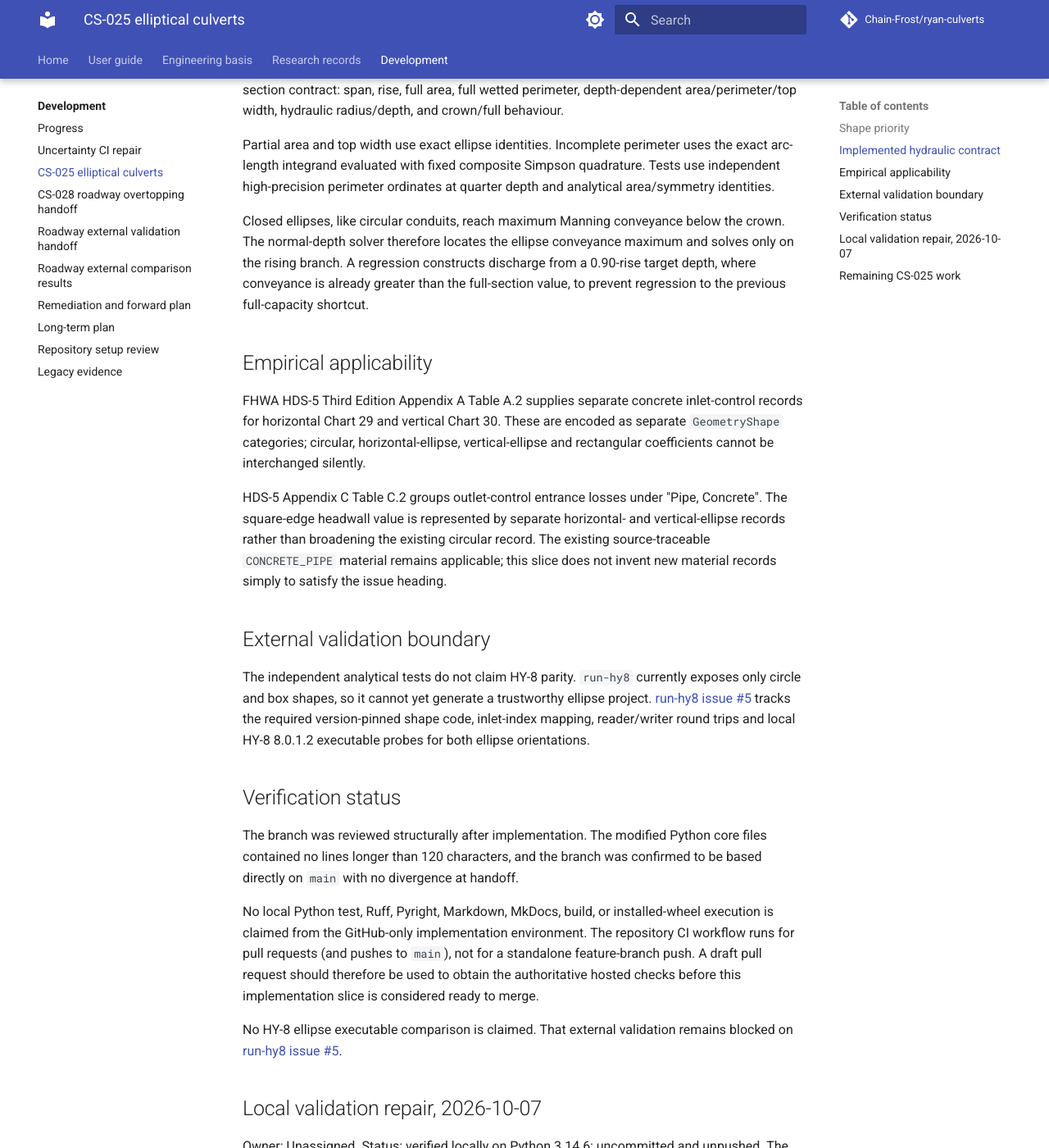
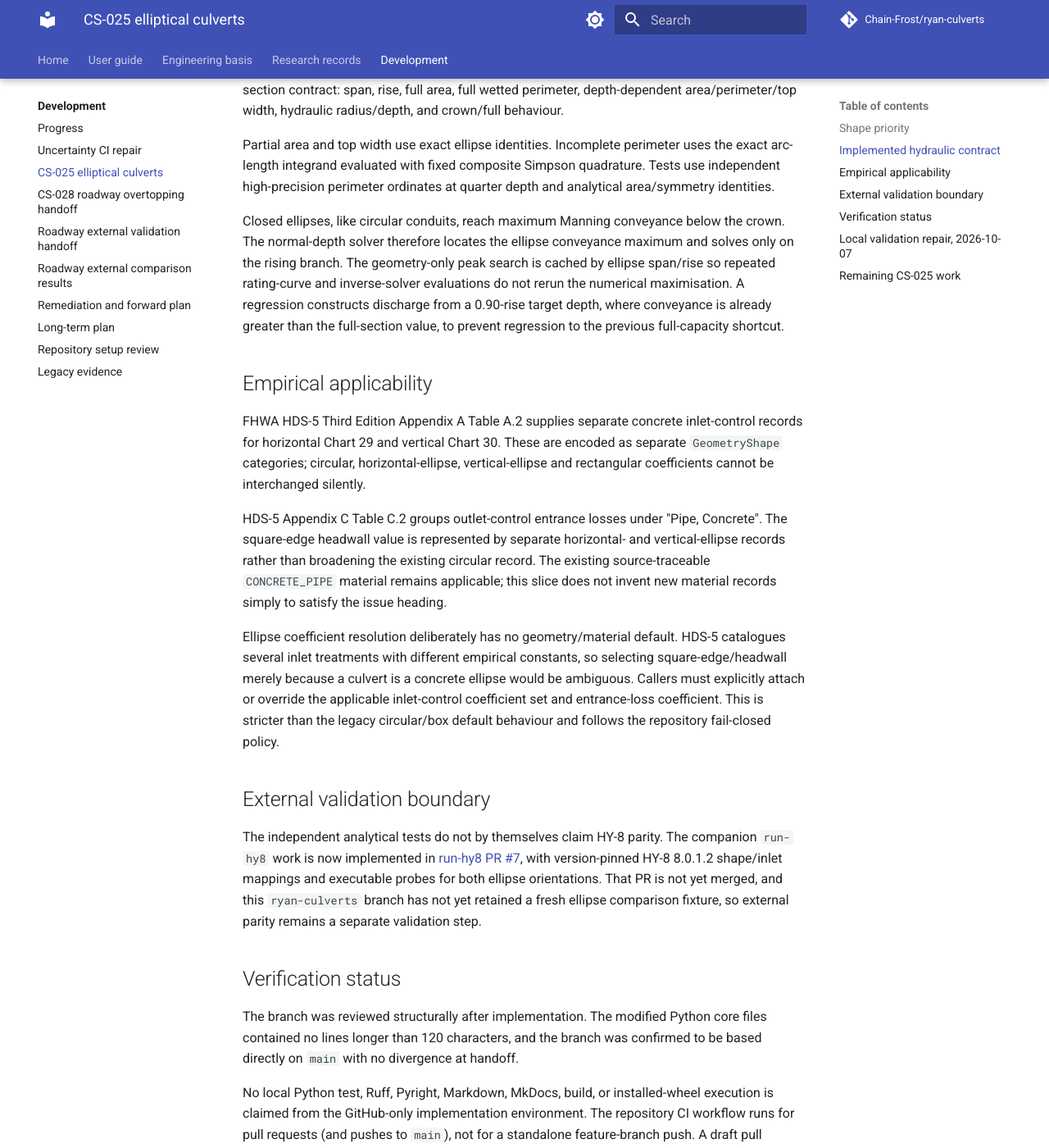
Before and after one commit to Chain-Frost/ryan-culverts, an MkDocs documentation site: the page built from docs/work/2026-10-07-cs-025-elliptical-culverts.md, in a window 1280 px wide and 1400 px high, scrolled down 804 px. Shown: the whole window at 82% size. Built offline with MkDocs 1.6.1 and Material for MkDocs 9.7.7, drawn with Linux system fonts in a browser that asks for light colours; comment, search, counter and statistics services are not loaded.

Commit message:
Address ellipse review findings in handoff note

```diff
--- a/docs/work/2026-10-07-cs-025-elliptical-culverts.md
+++ b/docs/work/2026-10-07-cs-025-elliptical-culverts.md
@@ -36,9 +36,11 @@ high-precision perimeter ordinates at quarter depth and analytical area/symmetry
 
 Closed ellipses, like circular conduits, reach maximum Manning conveyance below the crown.
 The normal-depth solver therefore locates the ellipse conveyance maximum and solves only on
-the rising branch. A regression constructs discharge from a 0.90-rise target depth, where
-conveyance is already greater than the full-section value, to prevent regression to the
-previous full-capacity shortcut.
+the rising branch. The geometry-only peak search is cached by ellipse span/rise so repeated
+rating-curve and inverse-solver evaluations do not rerun the numerical maximisation. A
+regression constructs discharge from a 0.90-rise target depth, where conveyance is already
+greater than the full-section value, to prevent regression to the previous full-capacity
+shortcut.
 
 ## Empirical applicability
 
@@ -53,13 +55,21 @@ records rather than broadening the existing circular record. The existing source
 `CONCRETE_PIPE` material remains applicable; this slice does not invent new material
 records simply to satisfy the issue heading.
 
+Ellipse coefficient resolution deliberately has no geometry/material default. HDS-5
+catalogues several inlet treatments with different empirical constants, so selecting
+square-edge/headwall merely because a culvert is a concrete ellipse would be ambiguous.
+Callers must explicitly attach or override the applicable inlet-control coefficient set and
+entrance-loss coefficient. This is stricter than the legacy circular/box default behaviour
+and follows the repository fail-closed policy.
+
 ## External validation boundary
 
-The independent analytical tests do not claim HY-8 parity. `run-hy8` currently exposes
-only circle and box shapes, so it cannot yet generate a trustworthy ellipse project.
-[run-hy8 issue #5](https://github.com/Chain-Frost/run-hy8/issues/5) tracks the required
-version-pinned shape code, inlet-index mapping, reader/writer round trips and local HY-8
-8.0.1.2 executable probes for both ellipse orientations.
+The independent analytical tests do not by themselves claim HY-8 parity. The companion
+`run-hy8` work is now implemented in
+[run-hy8 PR #7](https://github.com/Chain-Frost/run-hy8/pull/7), with version-pinned
+HY-8 8.0.1.2 shape/inlet mappings and executable probes for both ellipse orientations.
+That PR is not yet merged, and this `ryan-culverts` branch has not yet retained a fresh
+ellipse comparison fixture, so external parity remains a separate validation step.
 
 ## Verification status
 
```
